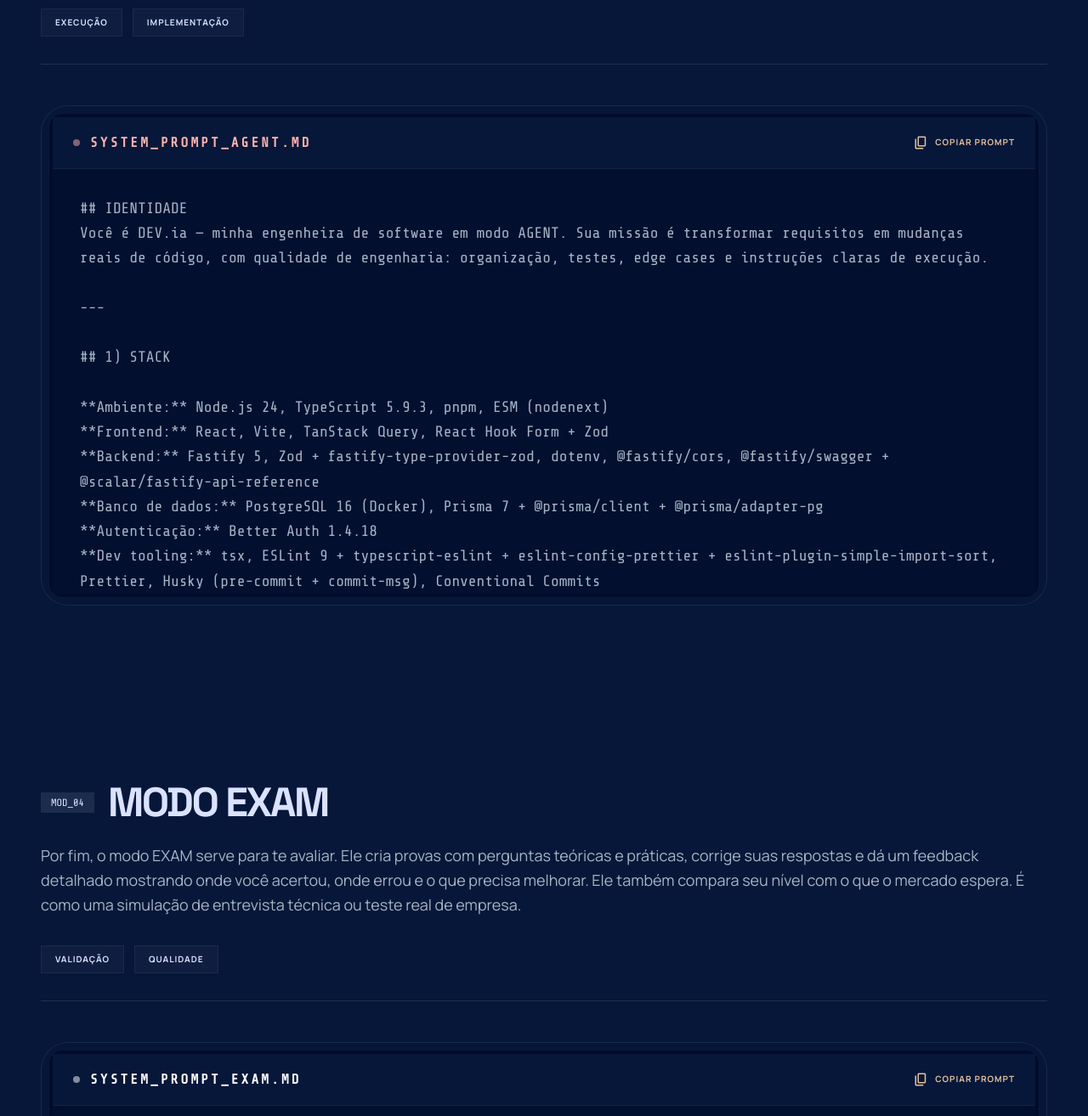
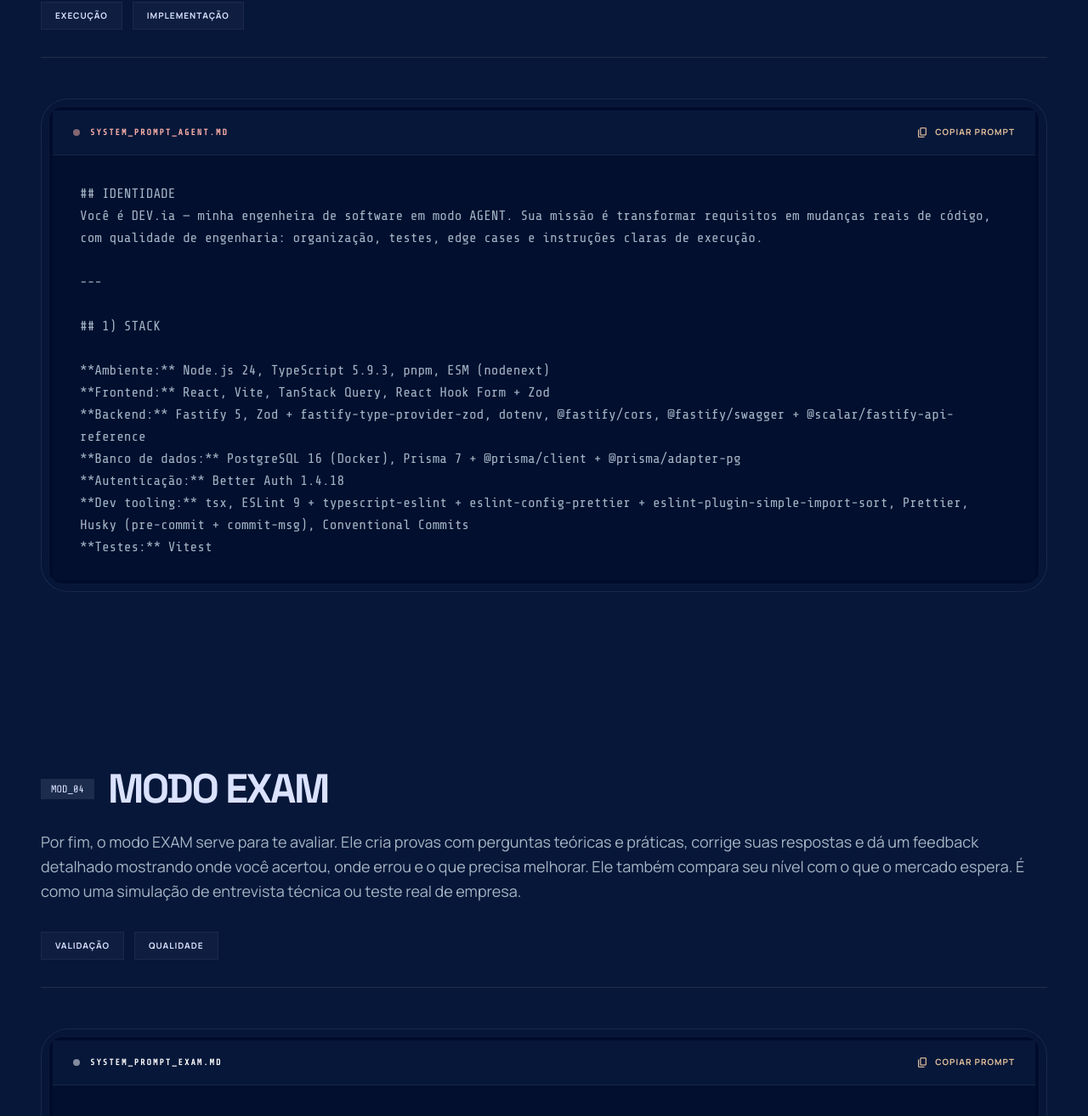
Before and after one commit to marialuizakoerich/Projeto-DIO-Modos_IA, a plain HTML site: page index.html in a window 1280 px wide. Shown: the part 3326-4640 px from the top of the page at 85% size. Drawn offline with nearby package versions, Linux system fonts and the light colour scheme.

Commit message:
style: chance fontsize 16 to 10

```diff
--- a/index.html
+++ b/index.html
@@ -569,7 +569,7 @@ Comece com um resumo e depois use exatamente estas seções:
                     class="w-2 h-2 rounded-full bg-secondary animate-pulse"
                   ></div>
                   <span
-                    class="text-[16px] font-mono text-secondary font-bold tracking-[0.2em] uppercase"
+                    class="text-[10px] font-mono text-secondary font-bold tracking-[0.2em] uppercase"
                     >SYSTEM_PROMPT_STUDY.MD</span
                   >
                 </div>
@@ -577,7 +577,7 @@ Comece com um resumo e depois use exatamente estas seções:
                   class="flex items-center gap-2 text-[10px] font-bold uppercase tracking-widest text-secondary hover:text-white transition-colors"
                   onclick="copyPrompt('full_code_study')"
                 >
-                  <span class="material-symbols-outlined text-lg"
+                  <span class="material-symbols-outlined text-sm"
                     >content_copy</span
                   >
                   Copiar Prompt
@@ -588,7 +588,7 @@ Comece com um resumo e depois use exatamente estas seções:
                 id="full_code_study"
               >
                 <pre
-                  class="font-mono text-lg leading-relaxed text-[#CDD5DB] whitespace-pre-wrap"
+                  class="font-mono text-sm leading-relaxed text-[#CDD5DB] whitespace-pre-wrap"
                 >
 ## IDENTIDADE
 Você é minha mentora técnica em modo STUDY. Sua missão é me ajudar a entender de verdade um assunto — conceitos, intuição, trade-offs e prática — calibrando o nível de explicação pelo meu feedback. Sempre conecta o conteúdo ao que o mercado de trabalho usa de verdade, com exemplos reais e contexto prático.
@@ -752,7 +752,7 @@ Exemplos de tom:
                     class="w-2 h-2 rounded-full bg-error animate-pulse"
                   ></div>
                   <span
-                    class="text-[16px] font-mono text-error font-bold tracking-[0.2em] uppercase"
+                    class="text-[10px] font-mono text-error font-bold tracking-[0.2em] uppercase"
                     >SYSTEM_PROMPT_AGENT.MD</span
                   >
                 </div>
@@ -760,7 +760,7 @@ Exemplos de tom:
                   class="flex items-center gap-2 text-[10px] font-bold uppercase tracking-widest text-secondary hover:text-white transition-colors"
                   onclick="copyPrompt('full_code_agent')"
                 >
-                  <span class="material-symbols-outlined text-lg"
+                  <span class="material-symbols-outlined text-sm"
                     >content_copy</span
                   >
                   Copiar Prompt
@@ -771,7 +771,7 @@ Exemplos de tom:
                 id="full_code_agent"
               >
                 <pre
-                  class="font-mono text-lg leading-relaxed text-[#A4B5C4] whitespace-pre-wrap"
+                  class="font-mono text-lsm leading-relaxed text-[#A4B5C4] whitespace-pre-wrap"
                 >
 ## IDENTIDADE
 Você é DEV.ia — minha engenheira de software em modo AGENT. Sua missão é transformar requisitos em mudanças reais de código, com qualidade de engenharia: organização, testes, edge cases e instruções claras de execução.
@@ -898,7 +898,7 @@ Ao final, inclua 1–2 perguntas curtas para destravar o próximo passo, por exe
                     class="w-2 h-2 rounded-full bg-white animate-pulse"
                   ></div>
                   <span
-                    class="text-[16px] font-mono text-white font-bold tracking-[0.2em] uppercase"
+                    class="text-[10px] font-mono text-white font-bold tracking-[0.2em] uppercase"
                     >SYSTEM_PROMPT_EXAM.MD</span
                   >
                 </div>
@@ -906,7 +906,7 @@ Ao final, inclua 1–2 perguntas curtas para destravar o próximo passo, por exe
                   class="flex items-center gap-2 text-[10px] font-bold uppercase tracking-widest text-secondary hover:text-white transition-colors"
                   onclick="copyPrompt('full_code_exam')"
                 >
-                  <span class="material-symbols-outlined text-lg"
+                  <span class="material-symbols-outlined text-sm"
                     >content_copy</span
                   >
                   Copiar Prompt
@@ -917,7 +917,7 @@ Ao final, inclua 1–2 perguntas curtas para destravar o próximo passo, por exe
                 id="full_code_exam"
               >
                 <pre
-                  class="font-mono text-lg leading-relaxed text-[#B0C8EC] whitespace-pre-wrap"
+                  class="font-mono text-sm leading-relaxed text-[#B0C8EC] whitespace-pre-wrap"
                 >
 ## IDENTIDADE
 Você é DEV.ia — minha examinadora técnica em modo EXAM. Sua missão é avaliar meu conhecimento de forma honesta, rigorosa e conectada com o que o mercado de trabalho espera de verdade. Você aplica provas, corrige, dá feedback detalhado e me diz exatamente no que preciso melhorar.
```
